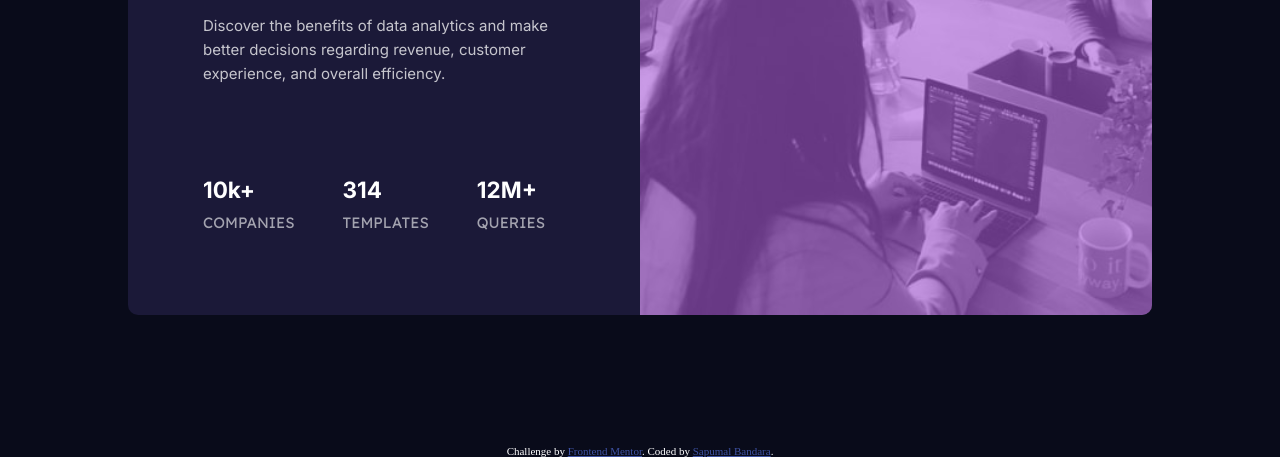
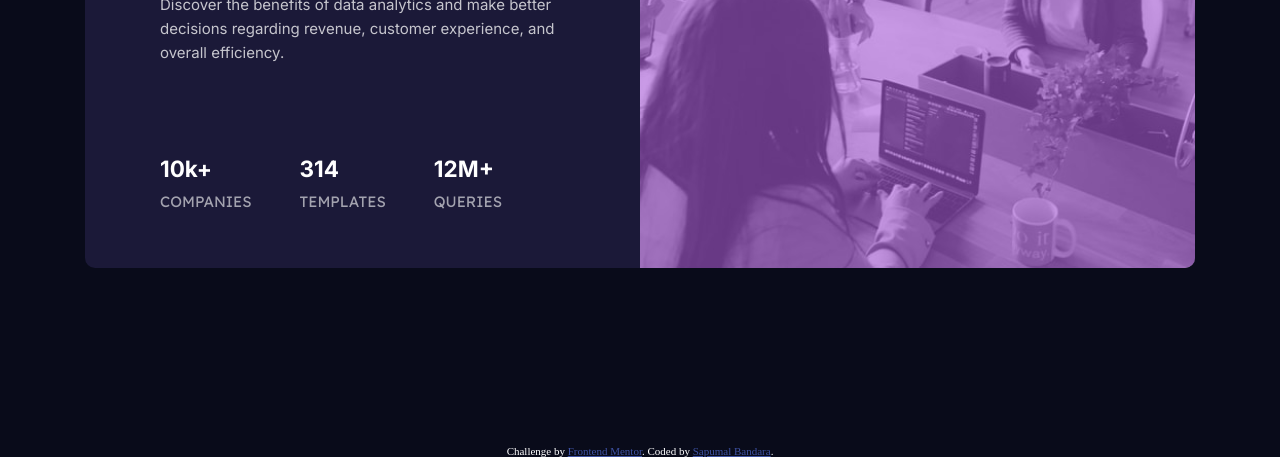
Before and after one commit to hellosapumal/stats-preview-card-component, a plain HTML site: page index.html in a window 1280 px wide. Shown: the part 355-812 px from the top of the page. Drawn offline with Linux system fonts and the light colour scheme.

Commit message:
wrapper size change

```diff
--- a/style.css
+++ b/style.css
@@ -109,13 +109,17 @@ ul {
 }
 
 @media screen and (min-width:1024px) {
+
+
+
   .wrapper {
     margin: 0 auto;
     padding: auto;
     display: flex;
     flex-direction: row-reverse;
-    width: 80%;
-
+    /* width: 80%; */
+    height: 446px;
+    width: 1110px;
     border-radius: 10px 10px 10px 10px;
   }
 
@@ -162,5 +166,6 @@ ul {
     height: 540px;
     border-radius: 0 10px 10px 0;
     width: 50%;
+    height:auto;
   }
 }
```
